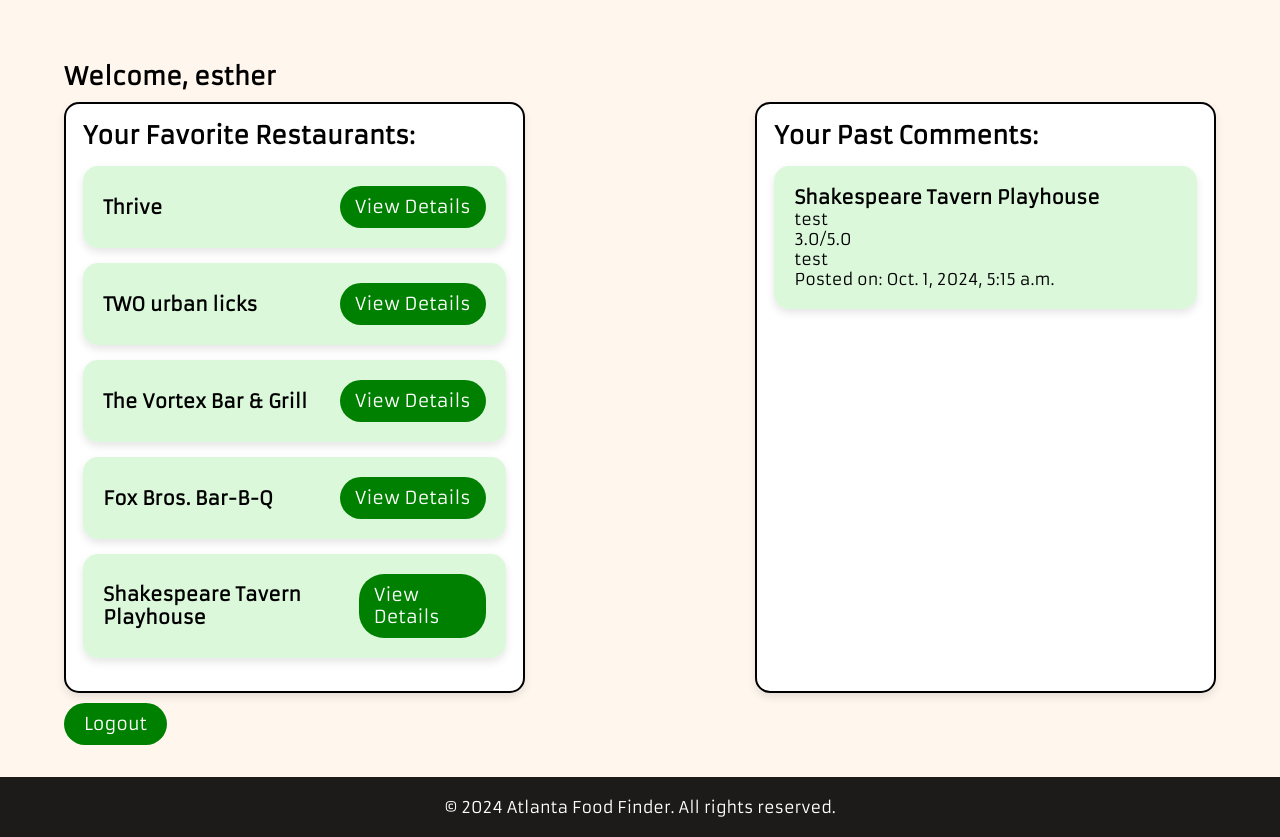
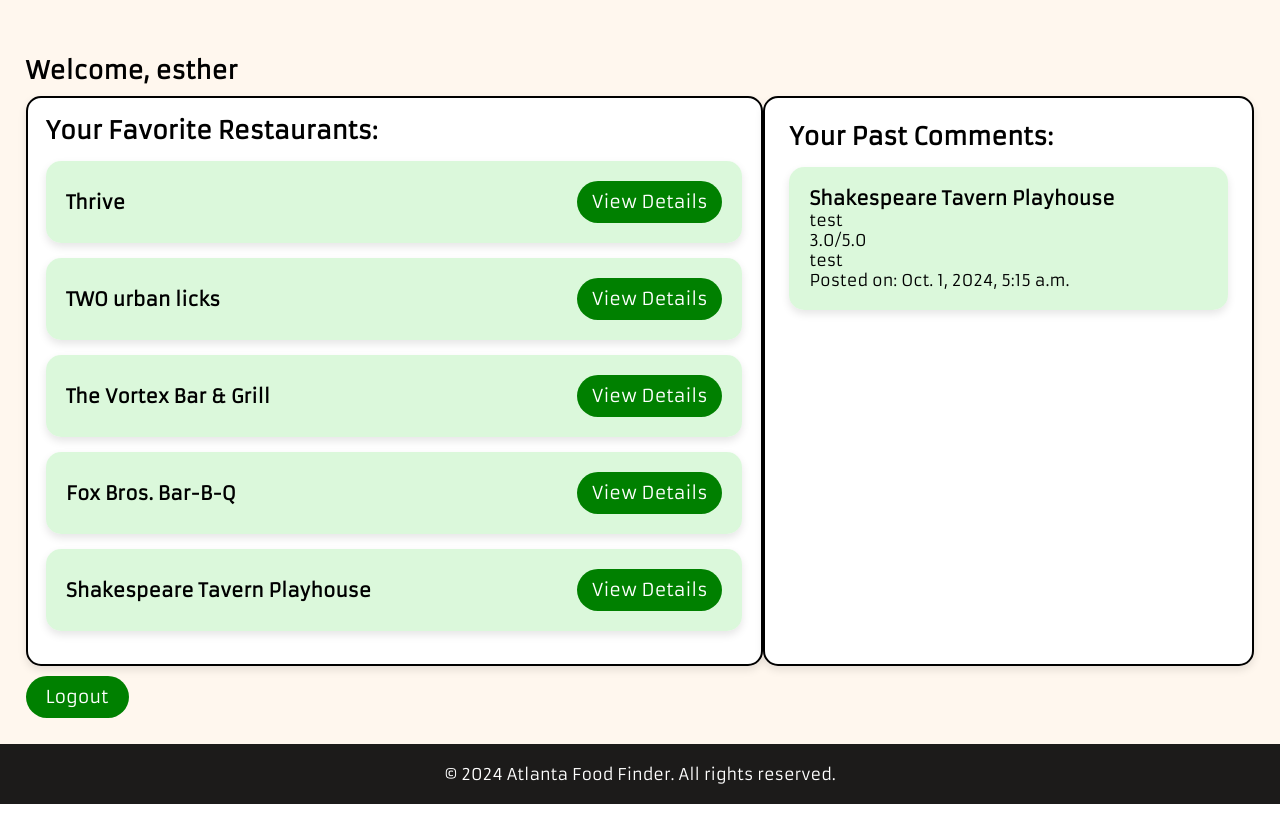
Before and after one commit to estherpark514/Atlanta-Food-Finder, a Django app: page /profile/ in a window 1280 px wide. Shown: the part 120-957 px from the top of the page. After the commit the page ends 924 px from the top, so only its background shows below. Run offline with Django 5.2, Linux system fonts and the light colour scheme; a user stored in the database is signed in; data comes from the database, SQL or seed files in the repository.

Commit message:
Update profile page

```diff
--- a/templates/profile.html
+++ b/templates/profile.html
@@ -40,10 +40,10 @@
       </nav>
     </header>
 
-    <section class="profile" id="profile" style="padding: 2rem 5%;">
+    <section class="profile" id="profile" style="padding: 2%;">
       <h1 style="margin-bottom: 10px;">Welcome, {{ user.username }}</h1>
       <div class="profile-content" style="margin-bottom: 10px;">
-          <div class="favorite-restaurants" style="padding: 1.5%; width: 40%;">
+          <div class="favorite-restaurants" style="padding: 1.5%; width: 60%;">
               <h2>Your Favorite Restaurants:</h2>
               {% if favorites %}
                   {% for favorite in favorites %}
@@ -57,7 +57,7 @@
               {% endif %}
           </div>
 
-          <div class="past-comments" style="padding: 1.5%; width: 40%;">
+          <div class="past-comments" style="padding: 2%; width: 40%;">
               <h2>Your Past Comments:</h2>
               {% if comments %}
                   {% for comment in comments %}
@@ -70,7 +70,7 @@
                       </div>
                   {% endfor %}
               {% else %}
-                  <p>You have no favorite restaurants yet.</p>
+                  <p>You have no reviews yet.</p>
               {% endif %}
 
           </div>
```
